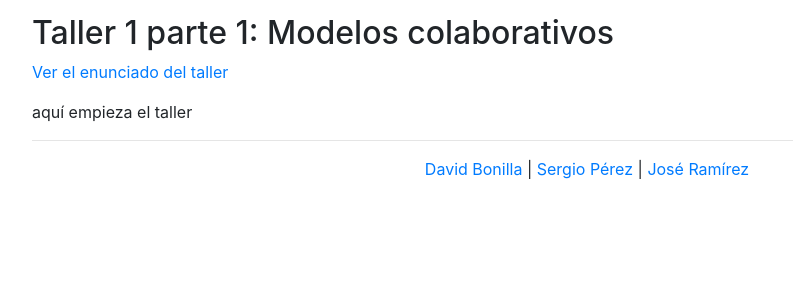
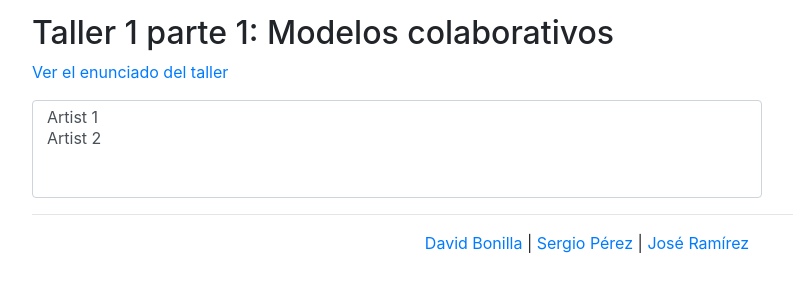
Before and after one commit to sergioperezf/taller1-MINE4201, a Django app: page /taller_1 in a window 1280 px wide. Shown: the part 56-356 px from the top of the page, without its empty margins (53-846 px from the left). Run offline with Django 3.2, Linux system fonts and the light colour scheme; some libraries are stand-ins or nearby versions.

Commit message:
Get artists

```diff
--- /dev/null
+++ b/taller_1/services.py
@@ -0,0 +1,7 @@
+import pandas as pd, numpy as np, time, os
+
+def get_possible_artists():
+    return {'artists': [
+		{'id': 1, 'name': 'Artist 1'},
+		{'id': 2, 'name': 'Artist 2'}
+		]}
--- a/taller_1/templates/taller_1/taller_1.html
+++ b/taller_1/templates/taller_1/taller_1.html
@@ -11,7 +11,11 @@
 	</div>
 	<div class="col-md-8">
 		<form method="post">
-        	aquí empieza el taller
+        	<select name="artists" multiple class="form-control">
+				{% for artist in artists %}
+				<option value="{{artist.id}}">{{artist.name}}</option>
+				{% endfor %}
+			</select>
       	</form>
 	</div>
 {% endblock %}
--- a/taller_1/views.py
+++ b/taller_1/views.py
@@ -1,6 +1,7 @@
 from django.shortcuts import render
 from django.http import HttpResponse
 from os.path import exists
+from taller_1.services import get_possible_artists
 
 def index(request):
-	return render(request, 'taller_1/taller_1.html')
+	return render(request, 'taller_1/taller_1.html', get_possible_artists())
```
Also changed, not shown: db.sqlite3 (deleted), 1 other file.
